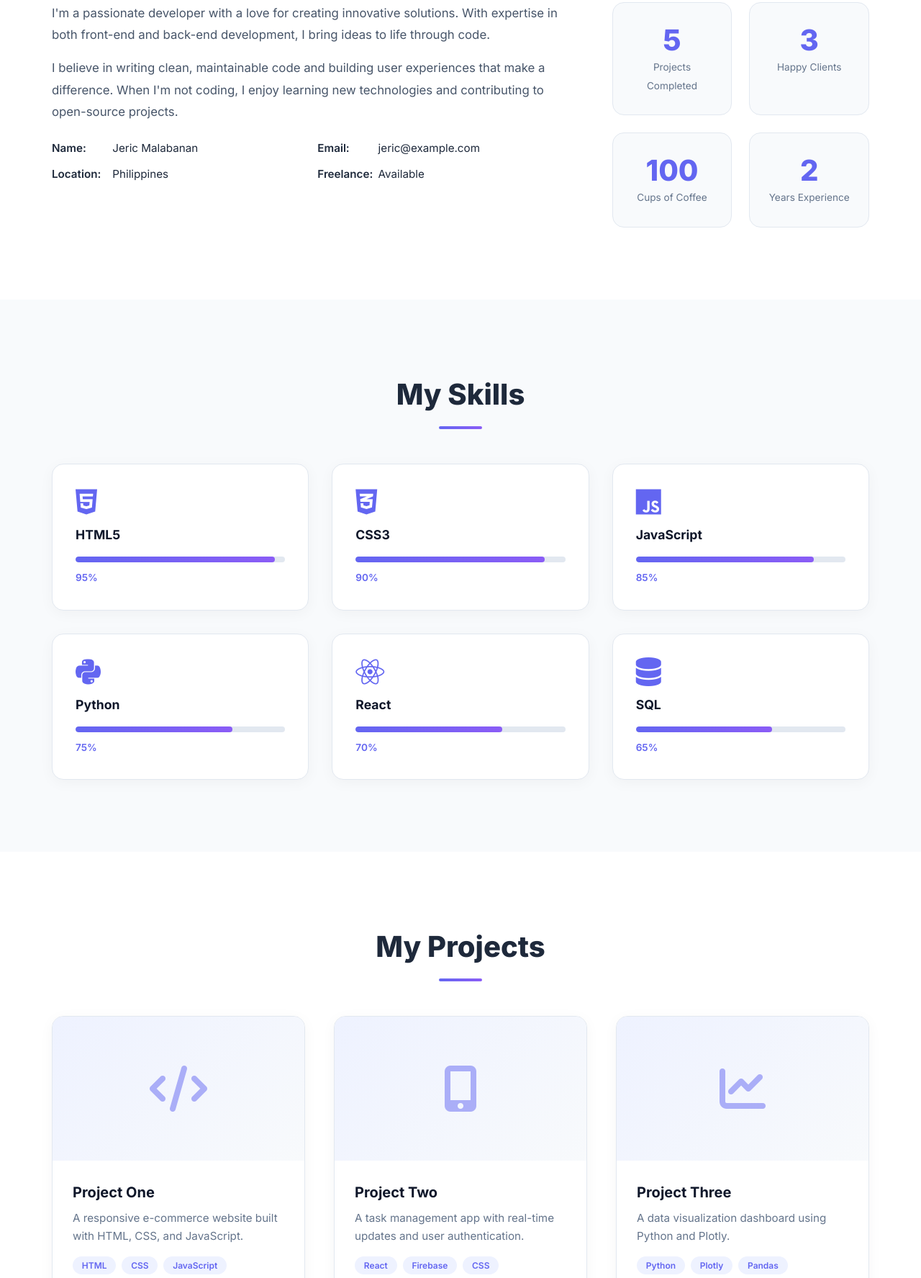
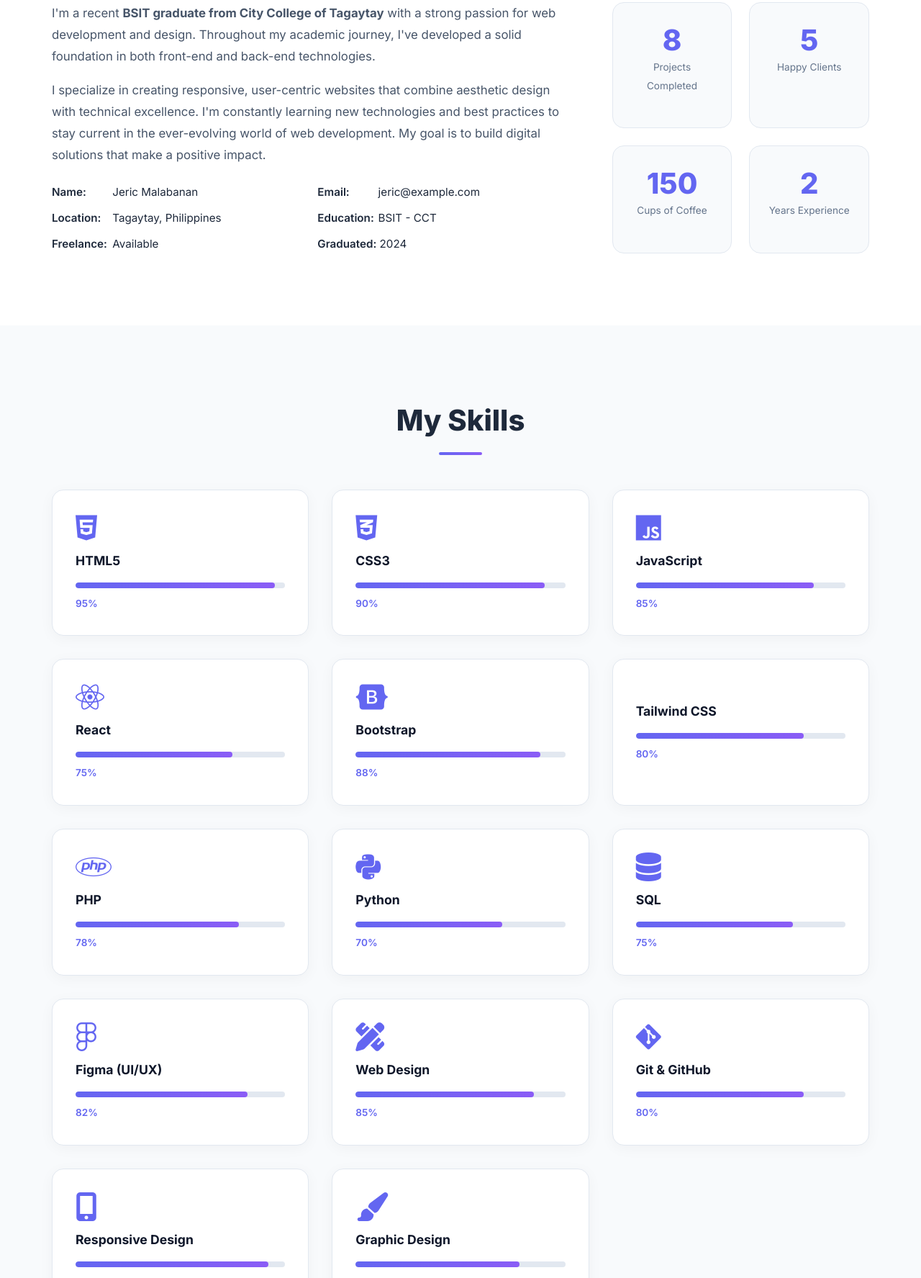
Before and after one commit to malabananjerec7-ship-it/malabananjerec.github.io, a plain HTML site: page index.html in a window 1280 px wide. Shown: the part 1025-2800 px from the top of the page at 72% size. Drawn offline with Linux system fonts and the light colour scheme.

Commit message:
Add files via upload

```diff
--- a/index.html
+++ b/index.html
@@ -3,7 +3,7 @@
 <head>
     <meta charset="UTF-8" />
     <meta name="viewport" content="width=device-width, initial-scale=1.0" />
-    <title>My Portfolio</title>
+    <title>Jeric Malabanan - Portfolio</title>
 
     <!-- Google Fonts -->
     <link href="https://fonts.googleapis.com/css2?family=Inter:wght@300;400;600;700;800&display=swap" rel="stylesheet" />
@@ -20,7 +20,7 @@
     <nav class="navbar">
         <div class="container">
             <div class="nav-brand">
-                <a href="#">Portfolio</a>
+                <a href="#">Jeric.dev</a>
             </div>
             <ul class="nav-links" id="navLinks">
                 <li><a href="#home" class="active">Home</a></li>
@@ -44,10 +44,12 @@
                 <div class="home-text">
                     <span class="greeting">Hello, I'm</span>
                     <h1 class="name">Jeric Malabanan</h1>
-                    <p class="title">Developer &amp; Designer</p>
+                    <p class="title">Web Developer &amp; Designer</p>
                     <p class="bio">
+                        A passionate BSIT graduate from City College of Tagaytay.
                         I create beautiful, functional, and user-friendly websites
-                        and applications. Passionate about clean code and great design.
+                        and applications. Dedicated to writing clean code and delivering
+                        exceptional digital experiences.
                     </p>
                     <div class="home-buttons">
                         <a href="#projects" class="btn btn-primary">View My Work</a>
@@ -56,7 +58,7 @@
                     <div class="social-links">
                         <a href="#" aria-label="GitHub"><i class="fab fa-github"></i></a>
                         <a href="#" aria-label="LinkedIn"><i class="fab fa-linkedin"></i></a>
-                        <a href="#" aria-label="Twitter"><i class="fab fa-twitter"></i></a>
+                        <a href="#" aria-label="Facebook"><i class="fab fa-facebook"></i></a>
                         <a href="#" aria-label="YouTube"><i class="fab fa-youtube"></i></a>
                     </div>
                 </div>
@@ -76,15 +78,17 @@
             <div class="about-content">
                 <div class="about-text">
                     <p>
-                        I'm a passionate developer with a love for creating
-                        innovative solutions. With expertise in both front-end and
-                        back-end development, I bring ideas to life through code.
+                        I'm a recent <strong>BSIT graduate from City College of Tagaytay</strong>
+                        with a strong passion for web development and design. Throughout my academic
+                        journey, I've developed a solid foundation in both front-end and back-end
+                        technologies.
                     </p>
                     <p>
-                        I believe in writing clean, maintainable code and building
-                        user experiences that make a difference. When I'm not coding,
-                        I enjoy learning new technologies and contributing to
-                        open-source projects.
+                        I specialize in creating responsive, user-centric websites that combine
+                        aesthetic design with technical excellence. I'm constantly learning new
+                        technologies and best practices to stay current in the ever-evolving world
+                        of web development. My goal is to build digital solutions that make a
+                        positive impact.
                     </p>
                     <div class="info-grid">
                         <div class="info-item">
@@ -97,25 +101,33 @@
                         </div>
                         <div class="info-item">
                             <span class="label">Location:</span>
-                            <span>Philippines</span>
+                            <span>Tagaytay, Philippines</span>
+                        </div>
+                        <div class="info-item">
+                            <span class="label">Education:</span>
+                            <span>BSIT - CCT</span>
                         </div>
                         <div class="info-item">
                             <span class="label">Freelance:</span>
                             <span>Available</span>
                         </div>
+                        <div class="info-item">
+                            <span class="label">Graduated:</span>
+                            <span>2024</span>
+                        </div>
                     </div>
                 </div>
                 <div class="about-stats">
                     <div class="stat-card">
-                        <span class="stat-number" data-target="5">0</span>
+                        <span class="stat-number" data-target="8">0</span>
                         <span class="stat-label">Projects Completed</span>
                     </div>
                     <div class="stat-card">
-                        <span class="stat-number" data-target="3">0</span>
+                        <span class="stat-number" data-target="5">0</span>
                         <span class="stat-label">Happy Clients</span>
                     </div>
                     <div class="stat-card">
-                        <span class="stat-number" data-target="100">0</span>
+                        <span class="stat-number" data-target="150">0</span>
                         <span class="stat-label">Cups of Coffee</span>
                     </div>
                     <div class="stat-card">
@@ -132,6 +144,7 @@
         <div class="container">
             <h2 class="section-title">My Skills</h2>
             <div class="skills-grid">
+                <!-- Frontend Skills -->
                 <div class="skill-card">
                     <i class="fab fa-html5"></i>
                     <h3>HTML5</h3>
@@ -157,16 +170,40 @@
                     <span>85%</span>
                 </div>
                 <div class="skill-card">
-                    <i class="fab fa-python"></i>
-                    <h3>Python</h3>
+                    <i class="fab fa-react"></i>
+                    <h3>React</h3>
                     <div class="skill-bar">
                         <div class="skill-progress" data-width="75"></div>
                     </div>
                     <span>75%</span>
                 </div>
                 <div class="skill-card">
-                    <i class="fab fa-react"></i>
-                    <h3>React</h3>
+                    <i class="fab fa-bootstrap"></i>
+                    <h3>Bootstrap</h3>
+                    <div class="skill-bar">
+                        <div class="skill-progress" data-width="88"></div>
+                    </div>
+                    <span>88%</span>
+                </div>
+                <div class="skill-card">
+                    <i class="fab fa-tailwind"></i>
+                    <h3>Tailwind CSS</h3>
+                    <div class="skill-bar">
+                        <div class="skill-progress" data-width="80"></div>
+                    </div>
+                    <span>80%</span>
+                </div>
+                <div class="skill-card">
+                    <i class="fab fa-php"></i>
+                    <h3>PHP</h3>
+                    <div class="skill-bar">
+                        <div class="skill-progress" data-width="78"></div>
+                    </div>
+                    <span>78%</span>
+                </div>
+                <div class="skill-card">
+                    <i class="fab fa-python"></i>
+                    <h3>Python</h3>
                     <div class="skill-bar">
                         <div class="skill-progress" data-width="70"></div>
                     </div>
@@ -176,9 +213,49 @@
                     <i class="fas fa-database"></i>
                     <h3>SQL</h3>
                     <div class="skill-bar">
-                        <div class="skill-progress" data-width="65"></div>
+                        <div class="skill-progress" data-width="75"></div>
                     </div>
-                    <span>65%</span>
+                    <span>75%</span>
+                </div>
+                <div class="skill-card">
+                    <i class="fab fa-figma"></i>
+                    <h3>Figma (UI/UX)</h3>
+                    <div class="skill-bar">
+                        <div class="skill-progress" data-width="82"></div>
+                    </div>
+                    <span>82%</span>
+                </div>
+                <div class="skill-card">
+                    <i class="fas fa-pencil-ruler"></i>
+                    <h3>Web Design</h3>
+                    <div class="skill-bar">
+                        <div class="skill-progress" data-width="85"></div>
+                    </div>
+                    <span>85%</span>
+                </div>
+                <div class="skill-card">
+                    <i class="fab fa-git-alt"></i>
+                    <h3>Git &amp; GitHub</h3>
+                    <div class="skill-bar">
+                        <div class="skill-progress" data-width="80"></div>
+                    </div>
+                    <span>80%</span>
+                </div>
+                <div class="skill-card">
+                    <i class="fas fa-mobile-alt"></i>
+                    <h3>Responsive Design</h3>
+                    <div class="skill-bar">
+                        <div class="skill-progress" data-width="92"></div>
+                    </div>
+                    <span>92%</span>
+                </div>
+                <div class="skill-card">
+                    <i class="fas fa-paint-brush"></i>
+                    <h3>Graphic Design</h3>
+                    <div class="skill-bar">
+                        <div class="skill-progress" data-width="78"></div>
+                    </div>
+                    <span>78%</span>
                 </div>
             </div>
         </div>
@@ -191,15 +268,16 @@
             <div class="projects-grid">
                 <div class="project-card">
                     <div class="project-image">
-                        <i class="fas fa-code"></i>
+                        <i class="fas fa-shopping-cart"></i>
                     </div>
                     <div class="project-info">
-                        <h3>Project One</h3>
-                        <p>A responsive e-commerce website built with HTML, CSS, and JavaScript.</p>
+                        <h3>E-Commerce Website</h3>
+                        <p>A fully responsive online store with product management, shopping cart, and secure checkout system.</p>
                         <div class="project-tags">
                             <span>HTML</span>
                             <span>CSS</span>
                             <span>JavaScript</span>
+                            <span>PHP</span>
                         </div>
                         <div class="project-links">
                             <a href="#" class="btn btn-small">Live Demo</a>
@@ -209,11 +287,11 @@
                 </div>
                 <div class="project-card">
                     <div class="project-image">
-                        <i class="fas fa-mobile-alt"></i>
+                        <i class="fas fa-tasks"></i>
                     </div>
                     <div class="project-info">
-                        <h3>Project Two</h3>
-                        <p>A task management app with real-time updates and user authentication.</p>
+                        <h3>Task Management App</h3>
+                        <p>A productivity tool with real-time task tracking, user authentication, and team collaboration features.</p>
                         <div class="project-tags">
                             <span>React</span>
                             <span>Firebase</span>
@@ -227,15 +305,34 @@
                 </div>
                 <div class="project-card">
                     <div class="project-image">
-                        <i class="fas fa-chart-line"></i>
+                        <i class="fas fa-school"></i>
                     </div>
                     <div class="project-info">
-                        <h3>Project Three</h3>
-                        <p>A data visualization dashboard using Python and Plotly.</p>
+                        <h3>School Management System</h3>
+                        <p>Capstone project for BSIT - A comprehensive system for managing student records, grades, and attendance.</p>
                         <div class="project-tags">
                             <span>Python</span>
-                            <span>Plotly</span>
-                            <span>Pandas</span>
+                            <span>Django</span>
+                            <span>SQL</span>
+                            <span>HTML/CSS</span>
+                        </div>
+                        <div class="project-links">
+                            <a href="#" class="btn btn-small">Live Demo</a>
+                            <a href="#" class="btn btn-small">Source Code</a>
+                        </div>
+                    </div>
+                </div>
+                <div class="project-card">
+                    <div class="project-image">
+                        <i class="fas fa-portfolio"></i>
+                    </div>
+                    <div class="project-info">
+                        <h3>Personal Portfolio</h3>
+                        <p>My personal portfolio website showcasing my skills, projects, and experience as a web developer.</p>
+                        <div class="project-tags">
+                            <span>HTML</span>
+                            <span>CSS</span>
+                            <span>JavaScript</span>
                         </div>
                         <div class="project-links">
                             <a href="#" class="btn btn-small">Live Demo</a>
@@ -250,14 +347,14 @@
     <!-- Contact Section -->
     <section id="contact" class="contact">
         <div class="container">
-            <h2 class="section-title">Contact Me</h2>
+            <h2 class="section-title">Get In Touch</h2>
             <div class="contact-content">
                 <div class="contact-info">
                     <div class="contact-item">
                         <i class="fas fa-envelope"></i>
                         <div>
                             <h4>Email</h4>
-                            <p>jeric@example.com</p>
+                            <p>jeric.malabanan@email.com</p>
                         </div>
                     </div>
                     <div class="contact-item">
@@ -271,7 +368,14 @@
                         <i class="fas fa-map-marker-alt"></i>
                         <div>
                             <h4>Location</h4>
-                            <p>Philippines</p>
+                            <p>Tagaytay City, Philippines</p>
+                        </div>
+                    </div>
+                    <div class="contact-item">
+                        <i class="fas fa-graduation-cap"></i>
+                        <div>
+                            <h4>Education</h4>
+                            <p>BSIT - City College of Tagaytay</p>
                         </div>
                     </div>
                 </div>
@@ -301,7 +405,7 @@
             <div class="footer-social">
                 <a href="#" aria-label="GitHub"><i class="fab fa-github"></i></a>
                 <a href="#" aria-label="LinkedIn"><i class="fab fa-linkedin"></i></a>
-                <a href="#" aria-label="Twitter"><i class="fab fa-twitter"></i></a>
+                <a href="#" aria-label="Facebook"><i class="fab fa-facebook"></i></a>
                 <a href="#" aria-label="YouTube"><i class="fab fa-youtube"></i></a>
             </div>
         </div>
```
